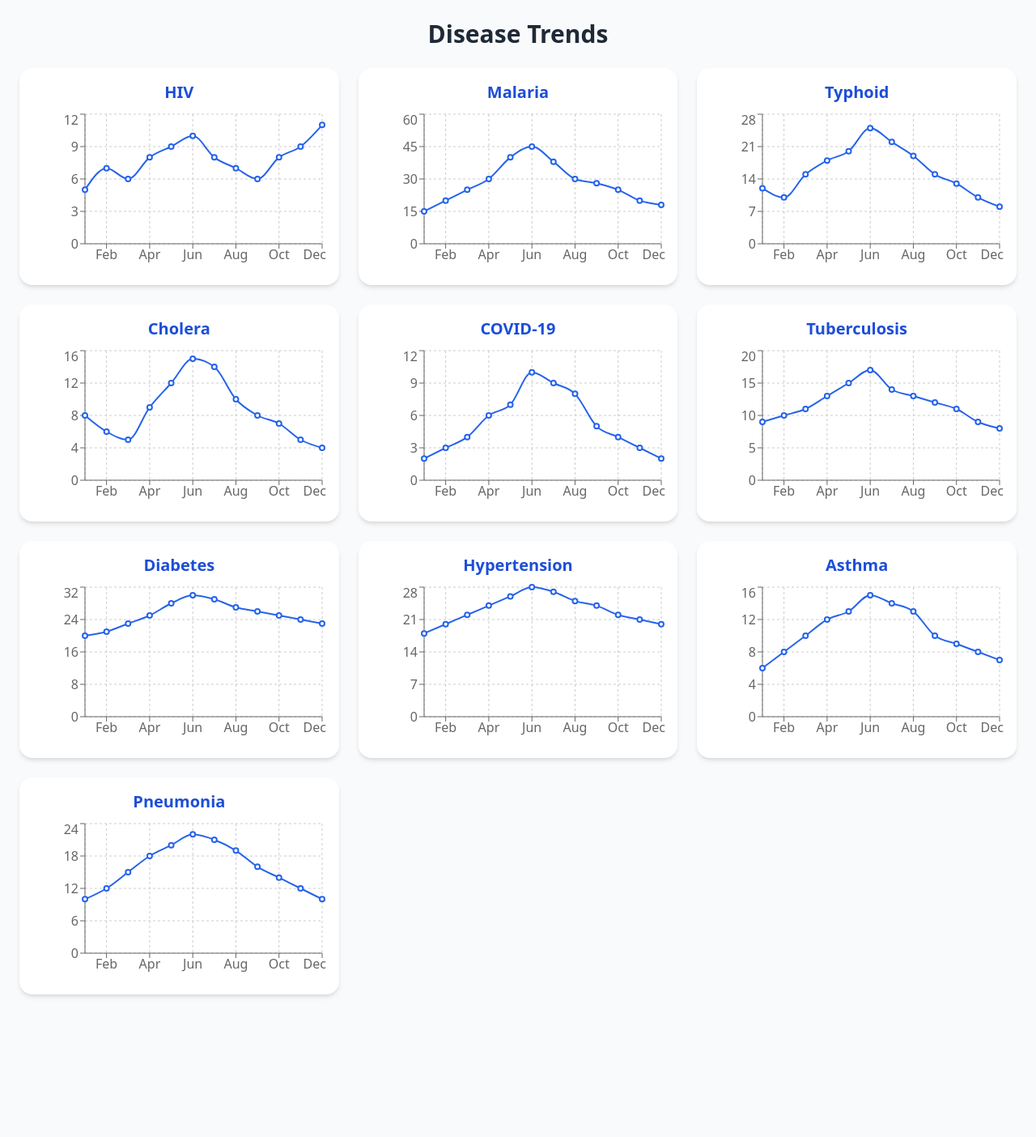
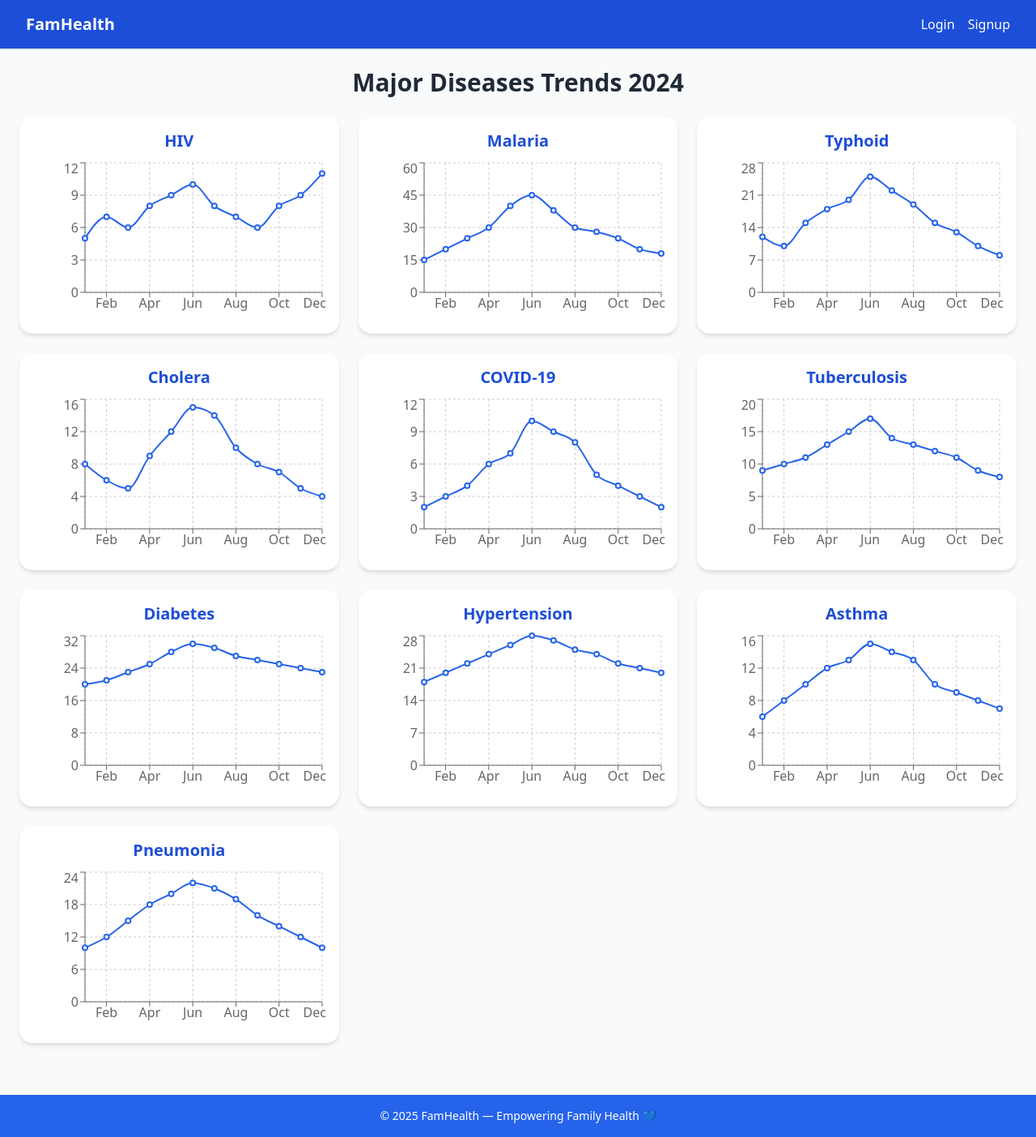
Before and after one commit to DANKlEIN117/FamHealth, a React (Create React App) app in the folder frontend/: page /analytics in a window 1280 px wide. Shown: the whole page at 81% size. Before the commit the page ends 1252 px from the top, so only its background shows below. Built offline with nearby package versions, Linux system fonts and the light colour scheme.

Commit message:
Added Navigation bar to AnalyticsPage

```diff
--- a/frontend/src/pages/AnalyticsPage.jsx
+++ b/frontend/src/pages/AnalyticsPage.jsx
@@ -1,5 +1,7 @@
 import React from "react";
 import { LineChart, Line, XAxis, YAxis, Tooltip, CartesianGrid, ResponsiveContainer } from "recharts";
+import Navbar from "../components/Navbar";
+import Footer from "../components/Footer";
 
 const diseases = [
   { name: "HIV", data: [5, 7, 6, 8, 9, 10, 8, 7, 6, 8, 9, 11] },
@@ -18,8 +20,10 @@ const months = ["Jan", "Feb", "Mar", "Apr", "May", "Jun", "Jul", "Aug", "Sep", "
 
 const DiseaseTrendsPage = () => {
   return (
+    <>
+    <Navbar />
       <div className="p-6 bg-gray-50 min-h-screen overflow-y-scroll scrollbar-thin scrollbar-thumb-blue-500 scrollbar-track-gray-200">
-      <h1 className="text-3xl font-bold mb-6 text-center">Disease Trends </h1>
+        <h1 className="text-3xl font-bold mb-6 text-center"> Major Diseases Trends 2024</h1>
 
         <div className="grid grid-cols-1 md:grid-cols-2 lg:grid-cols-3 gap-6">
           {diseases.map((disease, index) => {
@@ -29,6 +33,7 @@ const DiseaseTrendsPage = () => {
             }));
 
             return (
+
               <div key={index} className="bg-white p-4 rounded-2xl shadow-md hover:shadow-lg transition-shadow">
                 <h2 className="text-xl font-semibold mb-2 text-center text-blue-700">{disease.name}</h2>
                 <ResponsiveContainer width="100%" height={200}>
@@ -45,6 +50,8 @@ const DiseaseTrendsPage = () => {
           })}
         </div>
       </div>
+      <Footer />
+    </>
   );
 };
 
```
Lines whose indentation alone changed are shown as unchanged.
